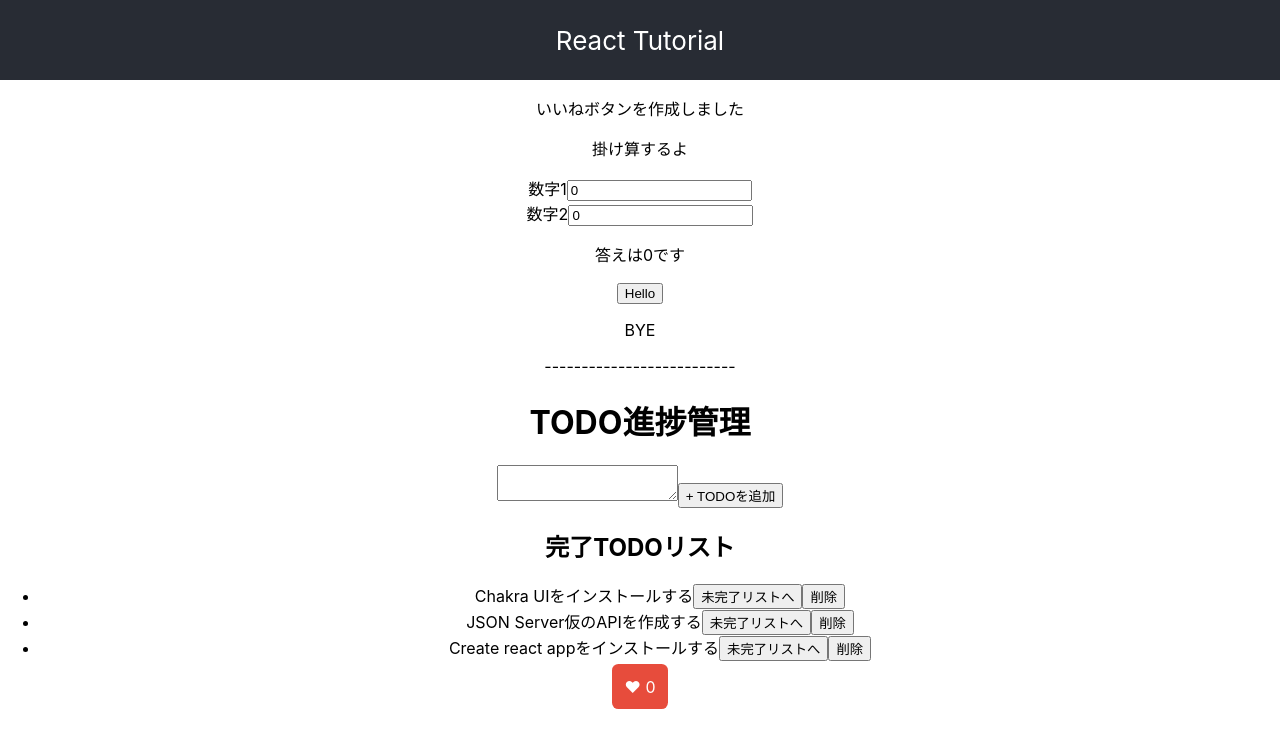
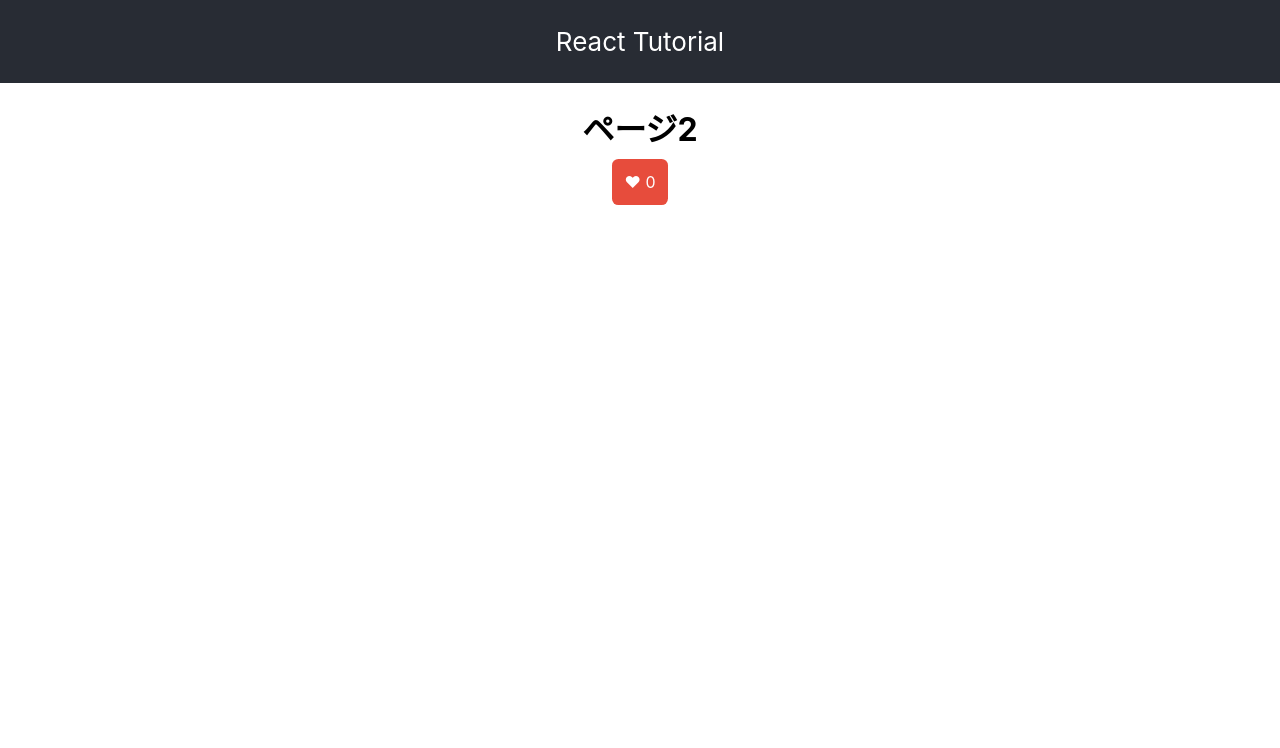
Before and after one commit to Kou-ISK/react-tutorial, a React (Create React App) app: page /page2 in a window 1280 px wide. Shown: the top 748 px of the page. Built offline with nearby package versions, Linux system fonts and the light colour scheme; data requests are answered from the project's data file.

Commit message:
feat: ルーティングの設定を追加

```diff
--- a/src/App.css
+++ b/src/App.css
@@ -42,6 +42,10 @@ body {
   height: 40vw;
 }
 
+footer {
+  height: 5vw;
+}
+
 .likeButton {
   background-color: rgb(231, 76, 60);
   color: white;
--- a/src/components/App.tsx
+++ b/src/components/App.tsx
@@ -1,57 +1,18 @@
 import React, { useState, useRef } from 'react';
-
-import { useTodo } from "../hooks/useTodo";
-import { Todo } from "../types/Todo";
-import { TodoAdd } from "./TodoAdd";
-import { TodoList } from "./TodoList";
-import { TodoTitle } from "./TodoTitle";
-import { HelloWorldButton } from './HelloWorldButton';
-import { Calc } from './Calc';
+import { Router } from "./../router/Router";
 import './../App.css';
 
 function App() {
-  //カスタムフックから必要な変数を取得
-  const { todoList, toggleTodoListItemStatus, addTodoListItem, deleteTodoListItem } = useTodo();
-  const inputEl = useRef<HTMLTextAreaElement>(null);
-
-  const handleAddTodoListItem = () => {
-    if (inputEl.current && inputEl.current.value === "") {
-      return;
-    }
-    addTodoListItem(inputEl.current!.value);
-    inputEl.current!.value = "";
-  };
-
-  // 未完了リスト
-  const incompletedList = todoList.filter((todo: Todo) => !todo.done);
-
-  // 完了リスト
-  const completedList = todoList.filter((todo: Todo) => todo.done);
-
-  const [num1, setNumber1] = useState(0)
-  const [num2, setNumber2] = useState(0);
   return (
     <div className="App">
       <header className="App-header">
-        React Tutorial
+        <p>React Tutorial</p>
       </header>
-      <p>いいねボタンを作成しました</p>
-      <p>掛け算するよ</p>
-      <label htmlFor="num1">数字1</label><input type="number" id="num1" value={num1} onChange={(event) => setNumber1(event.target.valueAsNumber)} /><br />
-      <label htmlFor="num2">数字2</label><input type="number" id="num2" value={num2} onChange={(event) => setNumber2(event.target.valueAsNumber)} />
-      <p>答えは{num1 * num2}です</p>
-      <Calc num1={num1} num2={num2} />
-      <HelloWorldButton />
-      <p>--------------------------</p>
-      <>
-        <TodoTitle title="TODO進捗管理" as="h1" />
-        <TodoAdd buttonText="+ TODOを追加" inputEl={inputEl} handleAddTodoListItem={handleAddTodoListItem} />
-        <TodoList todoList={incompletedList} toggleTodoListItemStatus={toggleTodoListItemStatus} deleteTodoListItem={deleteTodoListItem} title="未完了TODOリスト" as="h2" />
-        <TodoList todoList={completedList} toggleTodoListItemStatus={toggleTodoListItemStatus} deleteTodoListItem={deleteTodoListItem} title="完了TODOリスト" as="h2" />
-      </>
+      {/*  ルーティングする部分 */}
+      <Router />
       <footer><LikeButton /></footer>
     </div>
-  );
+  )
 }
 
 export default App;
--- /dev/null
+++ b/src/pages/MainPage.tsx
@@ -0,0 +1,26 @@
+import React, { useState, useRef } from 'react';
+import { useTodo } from "../hooks/useTodo";
+import { Todo } from "../types/Todo";
+import { TodoAdd } from "./../components/TodoAdd";
+import { TodoList } from "./../components/TodoList";
+import { TodoTitle } from "./../components/TodoTitle";
+import { HelloWorldButton } from './../components/HelloWorldButton';
+
+import { Calc } from './../components/Calc';
+
+export const MainPage = () => {
+    const [num1, setNumber1] = useState(0)
+    const [num2, setNumber2] = useState(0);
+    return (
+        <>
+            <p>いいねボタンを作成しました</p>
+            <p>掛け算するよ</p>
+            <label htmlFor="num1">数字1</label><input type="number" id="num1" value={num1} onChange={(event) => setNumber1(event.target.valueAsNumber)} /><br />
+            <label htmlFor="num2">数字2</label><input type="number" id="num2" value={num2} onChange={(event) => setNumber2(event.target.valueAsNumber)} />
+            <p>答えは{num1 * num2}です</p>
+            <Calc num1={num1} num2={num2} />
+            <HelloWorldButton />
+            <p>--------------------------</p>
+        </>
+    );
+}
--- /dev/null
+++ b/src/pages/Page2.tsx
@@ -0,0 +1,6 @@
+import React from "react";
+
+export const Page2 = () => {
+    return <h1>ページ2</h1>
+
+}
--- /dev/null
+++ b/src/pages/TodoAppPage.tsx
@@ -0,0 +1,36 @@
+import React, { useState, useRef } from 'react';
+import { useTodo } from "../hooks/useTodo";
+import { Todo } from "../types/Todo";
+import { TodoAdd } from "./../components/TodoAdd";
+import { TodoList } from "./../components/TodoList";
+import { TodoTitle } from "./../components/TodoTitle";
+
+
+export const TodoAppPage = () => {
+
+    //カスタムフックから必要な変数を取得
+    const { todoList, toggleTodoListItemStatus, addTodoListItem, deleteTodoListItem } = useTodo();
+    const inputEl = useRef<HTMLTextAreaElement>(null);
+
+    const handleAddTodoListItem = () => {
+        if (inputEl.current && inputEl.current.value === "") {
+            return;
+        }
+        addTodoListItem(inputEl.current!.value);
+        inputEl.current!.value = "";
+    };
+
+    // 未完了リスト
+    const incompletedList = todoList.filter((todo: Todo) => !todo.done);
+
+    // 完了リスト
+    const completedList = todoList.filter((todo: Todo) => todo.done);
+    return (
+        <>
+            <TodoTitle title="TODO進捗管理" as="h1" />
+            <TodoAdd buttonText="+ TODOを追加" inputEl={inputEl} handleAddTodoListItem={handleAddTodoListItem} />
+            <TodoList todoList={incompletedList} toggleTodoListItemStatus={toggleTodoListItemStatus} deleteTodoListItem={deleteTodoListItem} title="未完了TODOリスト" as="h2" />
+            <TodoList todoList={completedList} toggleTodoListItemStatus={toggleTodoListItemStatus} deleteTodoListItem={deleteTodoListItem} title="完了TODOリスト" as="h2" />
+        </>
+    )
+}
--- /dev/null
+++ b/src/router/Router.tsx
@@ -0,0 +1,19 @@
+import { Routes, Route, BrowserRouter } from "react-router-dom";
+import React from "react";
+import { Page2 } from '../pages/Page2';
+import { MainPage } from "../pages/MainPage";
+import { TodoAppPage } from "../pages/TodoAppPage";
+
+export const Router = () => {
+    return (
+        <>
+            <BrowserRouter>
+                <Routes>
+                    <Route path="/" element={<MainPage />} />
+                    <Route path="/todo" element={<TodoAppPage />} />
+                    <Route path="/page2" element={<Page2 />} />
+                </Routes>
+            </BrowserRouter>
+        </>
+    );
+};
```
Also changed, not shown: package.json (+15 -1 lines), 2 other files (tests, documents, lock files or other folders).
